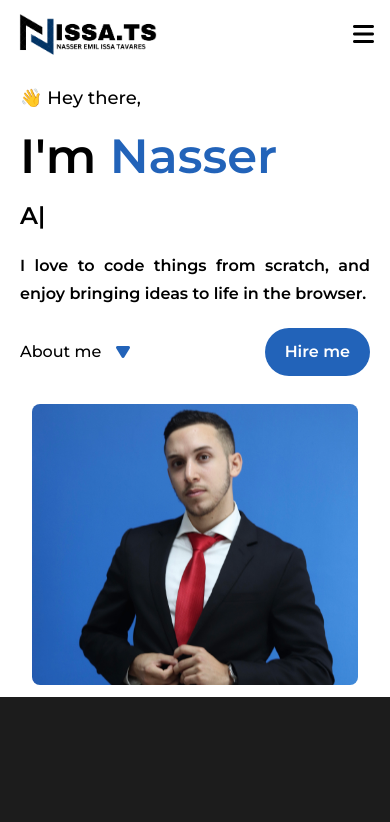
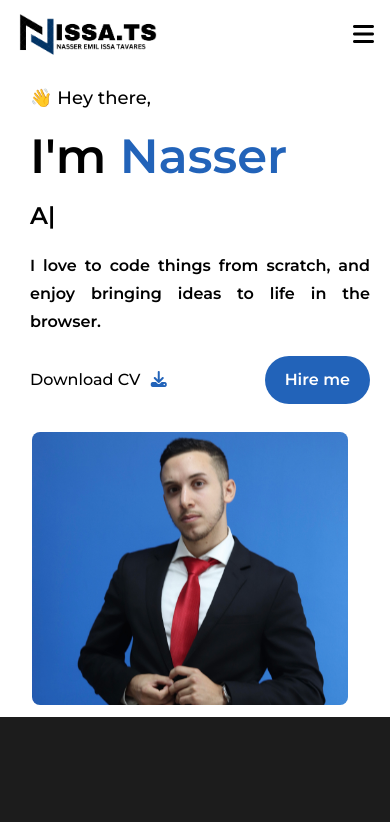
Before and after one commit to nasserissat/web-portafolio, an Angular app: page /home in a window 390 px wide. Shown: the top 822 px of the page. Built offline with nearby package versions, Linux system fonts and the light colour scheme.

Commit message:
download cv included

```diff
--- a/src/app/components/container.component.ts
+++ b/src/app/components/container.component.ts
@@ -20,7 +20,11 @@ import { Component } from "@angular/core";
                     </li>
                 </ul>
             </nav>
-            <div class="hidden lg:flex items-center">
+            <div class="hidden lg:flex items-center space-x-4">
+              <a href="assets/Curriculum.pdf"  download="Nasser Issa CV.pdf"  class="hover:translate-y-0.5 duration-200 text-primary primary py-4 px-6 xl:mt-2 cursor-pointer">
+                Download CV
+                <i class="fa-solid fa-download  pl-1.5"></i>
+              </a>
               <button (click)="scrollTo('contact')" class="button primary py-4 px-6 xl:mt-2 cursor-pointer">
                 Contact me
                 <i class="fa-solid fa-handshake text-white pl-1.5"></i>
--- a/src/app/pages/main.page.ts
+++ b/src/app/pages/main.page.ts
@@ -9,7 +9,7 @@ import emailjs from '@emailjs/browser';
     selector: 'main-page',
     template: `
     <section id="home" class="grid lg:grid-cols-12 items-center lg:h-screen px-5 pt-[9vh] max-w-[100vw]">
-        <div class="grid col-span-12 lg:col-span-7 space-y-5 lg:space-y-10">
+        <div class="grid col-span-12 lg:col-span-7 space-y-5 lg:space-y-10 ml-2.5">
             <h4 class="text-lg font-medium mt-2">👋 Hey there,</h4>
             <p class="font-semibold text-5xl lg:text-[82px]">
                 I'm <span class="text-primary">Nasser</span>
@@ -19,13 +19,17 @@ import emailjs from '@emailjs/browser';
             I love to code things from scratch, and enjoy bringing ideas to life in the browser.
             </p>
             <div class="flex lg:flex-col items-center lg:items-start justify-between lg:justify-start lg:space-y-5">
-                <p (click)="scrollTo('about')" class="flex font-medium hover:text-primary items-center justify-center hover:translate-x-3 duration-300 cursor-pointer">About me <span><i class="fa-solid fa-play text-primary hover:text-primary hover:text-opacity-3 p-4 rotate-90"></i></span></p>
-                <button (click)="scrollTo('contact')" class="button primary font-semibold">
+                <p (click)="scrollTo('about')" class="hidden xl:flex font-medium hover:text-primary items-center justify-center hover:translate-y-1 duration-300 cursor-pointer ml-3">About me <span><i class="fa-solid fa-play text-primary hover:text-primary hover:text-opacity-3 p-4 rotate-90"></i></span></p>
+                <a href="assets/Curriculum.pdf"  download="Nasser Issa CV.pdf" class="xl:hidden hover:text-primary font-medium hover:scale-105 duration-300 cursor-pointer">
+                Download CV
+                <i class="fa-solid fa-download text-primary pl-1.5"></i>
+                </a>
+                <button (click)="scrollTo('contact')" class="flex button primary font-semibold">
                 Hire me
             </button>
             </div>
         </div>
-        <div class="grid col-span-12 items-center lg:items-center lg:col-span-5 h-full p-3 lg:p-0">
+        <div class="grid col-span-12 items-center lg:items-center lg:col-span-5 h-full p-3 lg:p-0 mr-2.5">
             <img class="rounded-lg object-contain lg:object-cover lg:w-full lg:h-5/6 mt-4 lg:mt-0" src="assets/nasserimg.jpg" alt="Nasser's picture">
         </div>
     </section>
```
Also changed, not shown: 1 other file (tests, documents, lock files or other folders).
